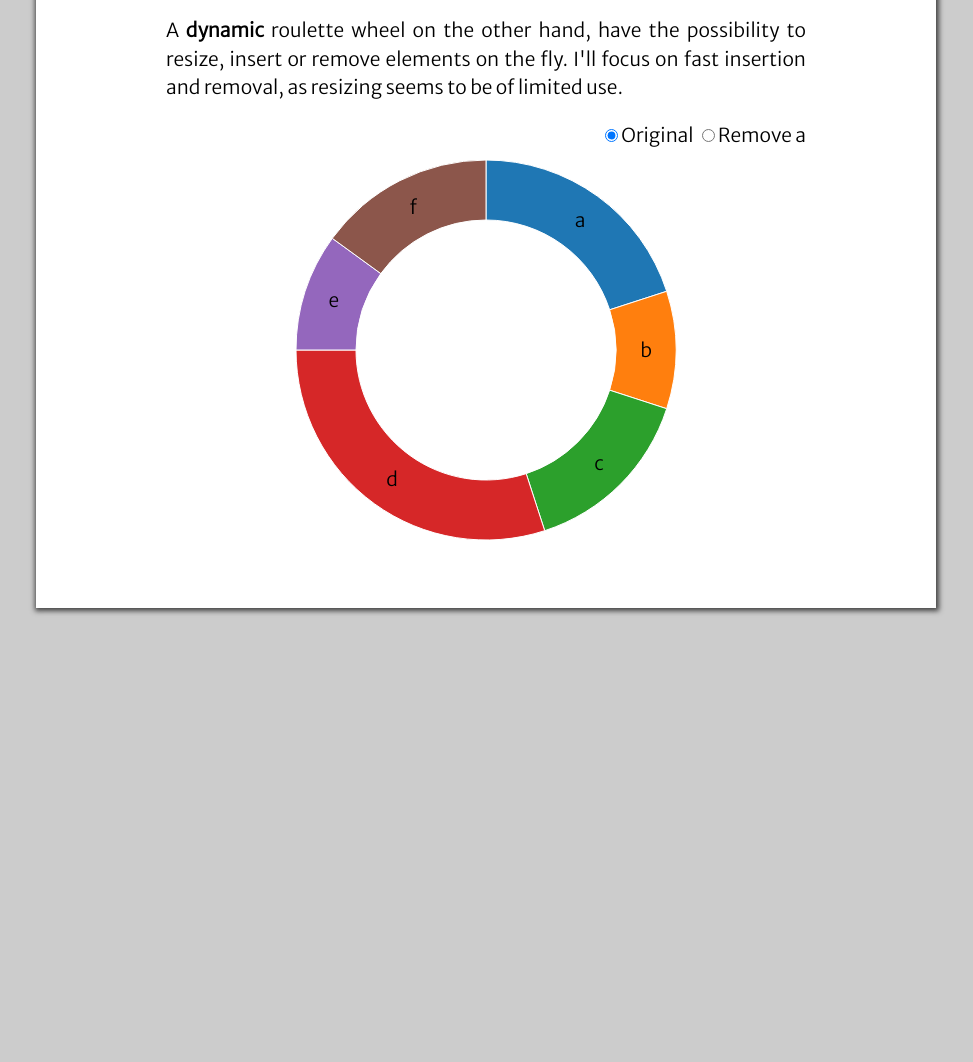
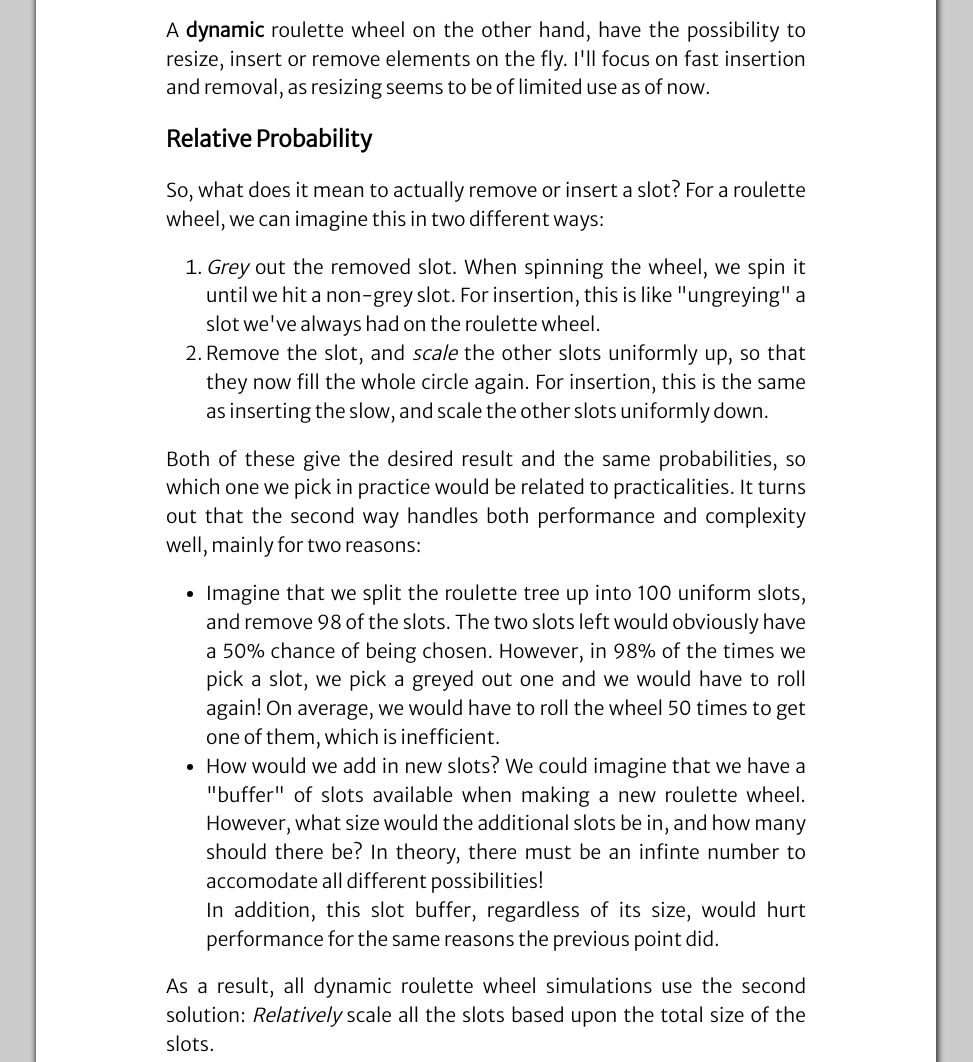
Before and after one commit to hypirion/roulette-tree, a plain HTML site: page explanation.html in a window 1280 px wide. Shown: the part 961-2023 px from the top of the page, without its empty margins (154-1127 px from the left). Before the commit the page ends 1594 px from the top, so only its background shows below. Drawn offline with nearby package versions, Linux system fonts and the light colour scheme; some packages are replaced by stand-ins of ours.

Commit message:
Rationale for relative scaling.

```diff
--- a/explanation.html
+++ b/explanation.html
@@ -50,8 +50,42 @@
         simulate.</p>
         <p>A <strong>dynamic</strong> roulette wheel on the other hand, have the
         possibility to resize, insert or remove elements on the fly. I'll focus
-        on fast insertion and removal, as resizing seems to be of limited
-        use.</p>
+        on fast insertion and removal, as resizing seems to be of limited use as
+        of now.</p>
+        <h3>Relative Probability</h3>
+        <p>So, what does it mean to actually remove or insert a slot? For a
+        roulette wheel, we can imagine this in two different ways:</p>
+        <ol>
+          <li><em>Grey</em> out the removed slot. When spinning the wheel, we
+          spin it until we hit a non-grey slot. For insertion, this is like
+          "ungreying" a slot we've always had on the roulette wheel.</li>
+          <li>Remove the slot, and <em>scale</em> the other slots uniformly up,
+          so that they now fill the whole circle again. For insertion, this is
+          the same as inserting the slow, and scale the other slots uniformly
+          down.</li>
+        </ol>
+        <p>Both of these give the desired result and the same probabilities, so
+        which one we pick in practice would be related to practicalities. It
+        turns out that the second way handles both performance and complexity
+        well, mainly for two reasons:</p>
+        <ul>
+          <li>Imagine that we split the roulette tree up into 100 uniform slots,
+          and remove 98 of the slots. The two slots left would obviously have a
+          50% chance of being chosen. However, in 98% of the times we pick a
+          slot, we pick a greyed out one and we would have to roll again! On
+          average, we would have to roll the wheel 50 times to get one of them,
+          which is inefficient.</li>
+          <li>How would we add in new slots? We could imagine that we have a
+          "buffer" of slots available when making a new roulette wheel. However,
+          what size would the additional slots be in, and how many should there
+          be? In theory, there must be an infinte number to accomodate all
+          different possibilities! <br> In addition, this slot buffer,
+          regardless of its size, would hurt performance for the same reasons
+          the previous point did.</li>
+        </ul>
+        <p>As a result, all dynamic roulette wheel simulations use the second
+        solution: <em>Relatively</em> scale all the slots based upon the total
+        size of the slots.</p>
         <form>
           <label><input type="radio" class="pie1form" name="dataset" value="before" checked>Original</label>
           <label><input type="radio" class="pie1form" name="dataset" value="after">Remove a</label>
```
